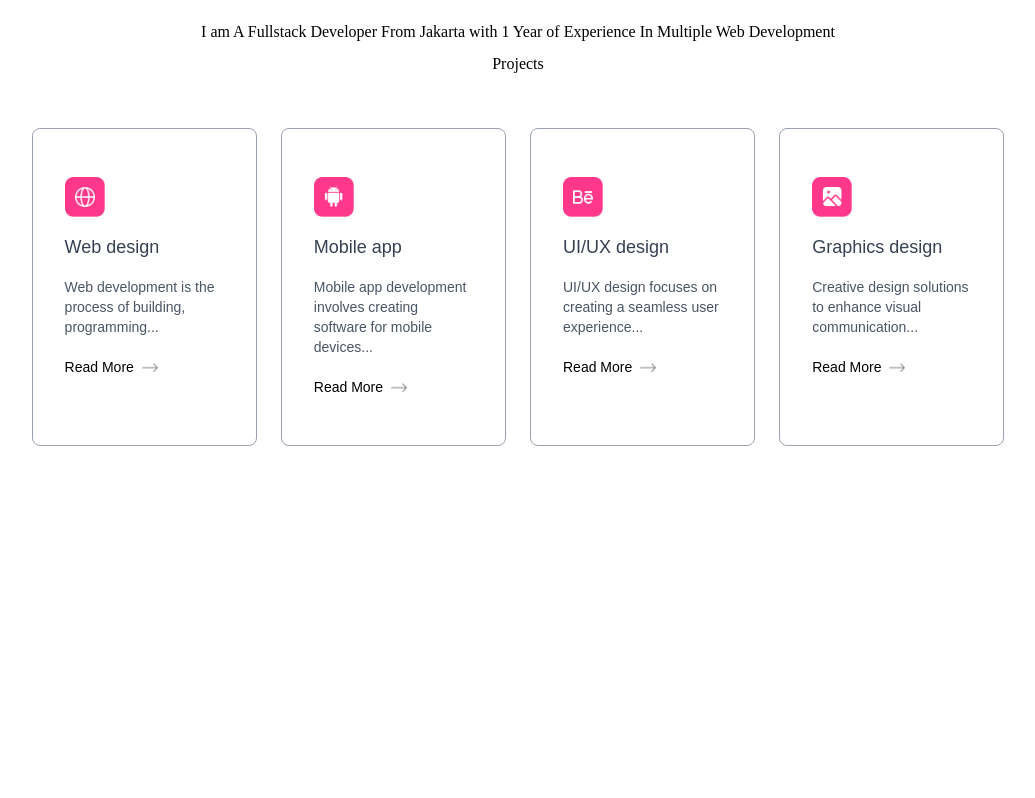
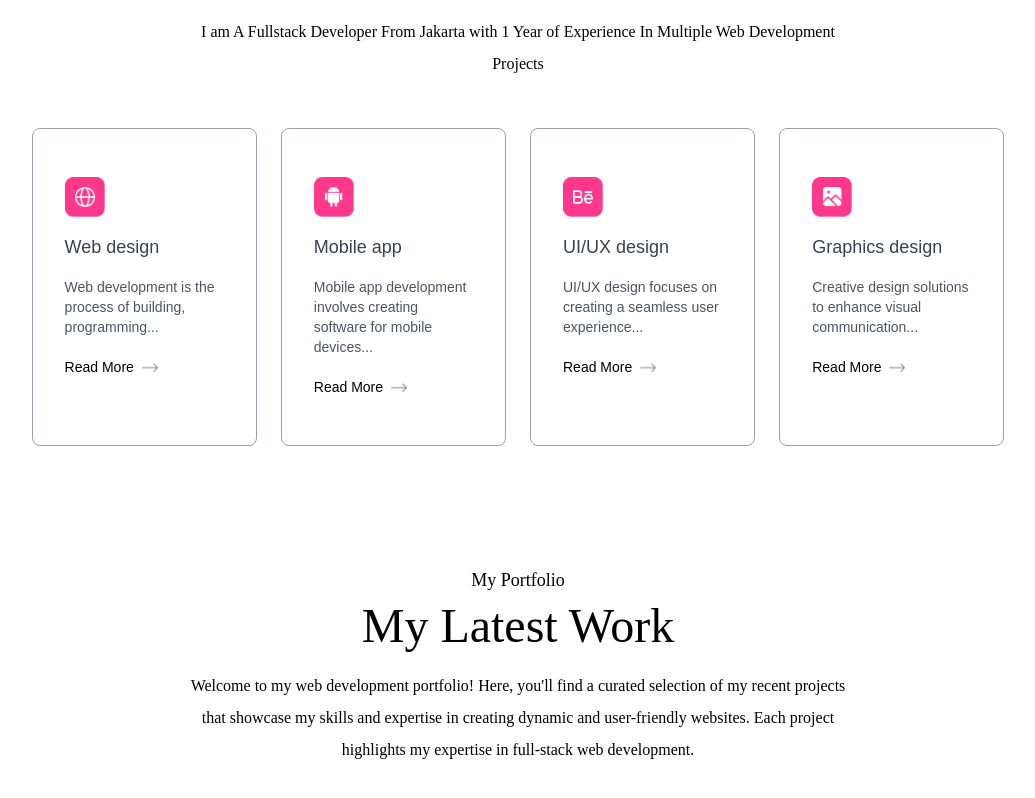
Before and after one commit to dewanthaaa/portfolio-next, a Next.js app: page / in a window 1280 px wide. Shown: the part 1894-2692 px from the top of the page, without its empty margins (122-1157 px from the left). Before the commit the page ends 2420 px from the top, so only its background shows below. Built offline with nearby package versions, Linux system fonts and the light colour scheme; a web font is replaced by a local one.

Commit message:
add: work section and component integration

```diff
--- a/app/components/services.jsx
+++ b/app/components/services.jsx
@@ -4,7 +4,7 @@
 
 export default function Services() {
   return (
-    <div className="w-full px-[12%] py-10 scroll-mt-20">
+    <div id="services" className="w-full px-[12%] py-10 scroll-mt-20">
       <h4 className="text-center mb-2 text-lg font-Ovo">What I Offer</h4>
       <h2 className="text-center text-5xl font-Ovo">My Services</h2>
 
--- /dev/null
+++ b/app/components/work.jsx
@@ -0,0 +1,17 @@
+import React from "react";
+
+export default function Work() {
+  return (
+    <div id="work" className="w-full px-[12%] py-10 scroll-mt-20">
+      <h4 className="text-center mb-2 text-lg font-Ovo">My Portfolio</h4>
+      <h2 className="text-center text-5xl font-Ovo">My Latest Work</h2>
+
+      <p className="text-center max-w-2xl mx-auto mt-5 mb-12 font-Ovo">
+        Welcome to my web development portfolio! Here, you'll find a curated
+        selection of my recent projects that showcase my skills and expertise in
+        creating dynamic and user-friendly websites. Each project highlights my
+        expertise in full-stack web development.
+      </p>
+    </div>
+  );
+}
--- a/app/page.js
+++ b/app/page.js
@@ -3,6 +3,7 @@
 import Header from "./components/header.jsx";
 import About from "./components/about.jsx";
 import Services from "./components/services.jsx";
+import Work from "./components/work.jsx";
 
 export default function Home() {
   return (
@@ -11,6 +12,7 @@
       <Header />
       <About />
       <Services />
+      <Work />
     </>
   );
 }
```
